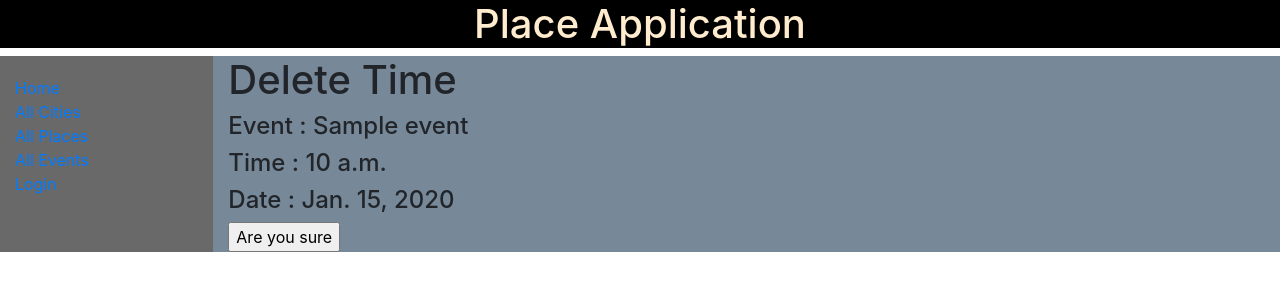
After one commit to Mithilesh-M/EventApp-Django, a Django app: page /eventapp/event/1/deletetime/ in a window 1280 px wide. The commit adds this page. Shown: the top 300 px of the page. Run offline with Django 3.2, Linux system fonts and the light colour scheme; tables that the repository leaves empty hold one stand-in row (values such as "Sample post"); parts of the project's set-up code (start-up, migrations or seed data) failed here and were passed over.

Commit message:
Add delete timing function in event app
Added delete time in event app

```diff
--- a/eventapp/templates/eventapp/event_detail.html
+++ b/eventapp/templates/eventapp/event_detail.html
@@ -35,6 +35,7 @@
       <li>
         <h6>Event Timing :{{ time.timing }}</h6>
           <h6>Event Date :{{ time.date }}</h6>
+          <button><a href="{% url 'delete-event-time' time.id %}">Delete time</a> </button>
       </li>
       <br>
     {% endfor %}
--- /dev/null
+++ b/eventapp/templates/eventapp/time_deleteform.html
@@ -0,0 +1,12 @@
+{% extends "base_generic.html" %}
+
+{% block content %}
+  <h1>Delete Time</h1>
+    <h4>Event : {{ time.event.title }}</h4>
+    <h4>Time : {{ time.timing }}</h4>
+    <h4>Date : {{ time.date }}</h4>
+  <form action="" method="post">
+      {% csrf_token %}
+    <input type="submit" value="Are you sure">
+  </form>
+{% endblock %}
--- a/eventapp/urls.py
+++ b/eventapp/urls.py
@@ -8,4 +8,5 @@ urlpatterns = [
     path('event/<int:pk>/delete', views.EventDelete, name='event-delete'),
     path('event/<int:pk>/update', views.EventUpdate, name='event-update'),
     path('event/<int:pk>/addtime/', views.AddTime, name='add-event-time'),
+    path('event/<int:pk>/deletetime/', views.DeleteTime, name='delete-event-time'),
 ]
--- a/eventapp/views.py
+++ b/eventapp/views.py
@@ -111,3 +111,18 @@ def AddTime(request, pk):
     }
 
     return render(request, 'eventapp/time_createform.html', context)
+
+def DeleteTime(request, pk):
+    """View function for deleting the city."""
+    time = get_object_or_404(Timing, pk=pk)
+
+    # If this is a POST request then process the Form data
+    if request.method == 'POST':
+        time.delete()
+        return HttpResponseRedirect(reverse('events'))
+
+    context = {
+        'time': time,
+    }
+
+    return render(request, 'eventapp/time_deleteform.html', context)
```
